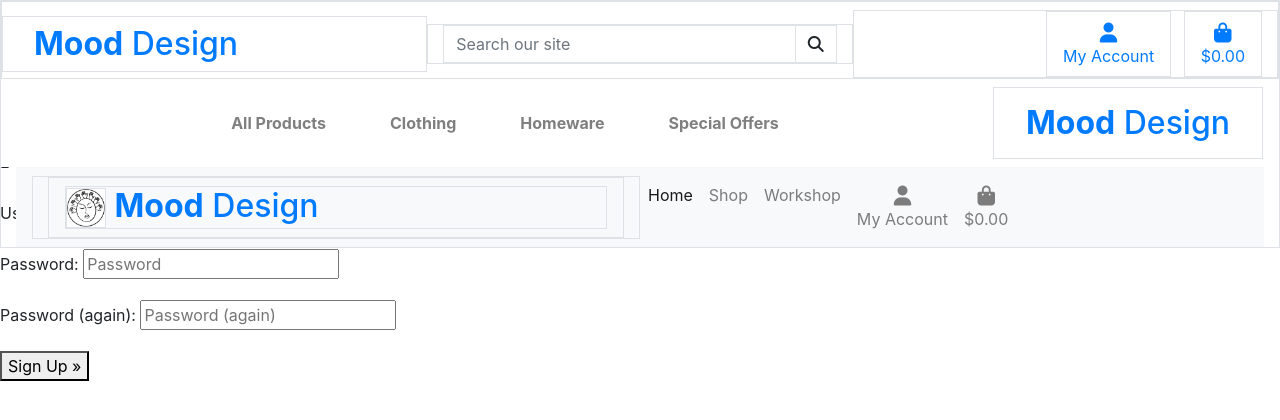
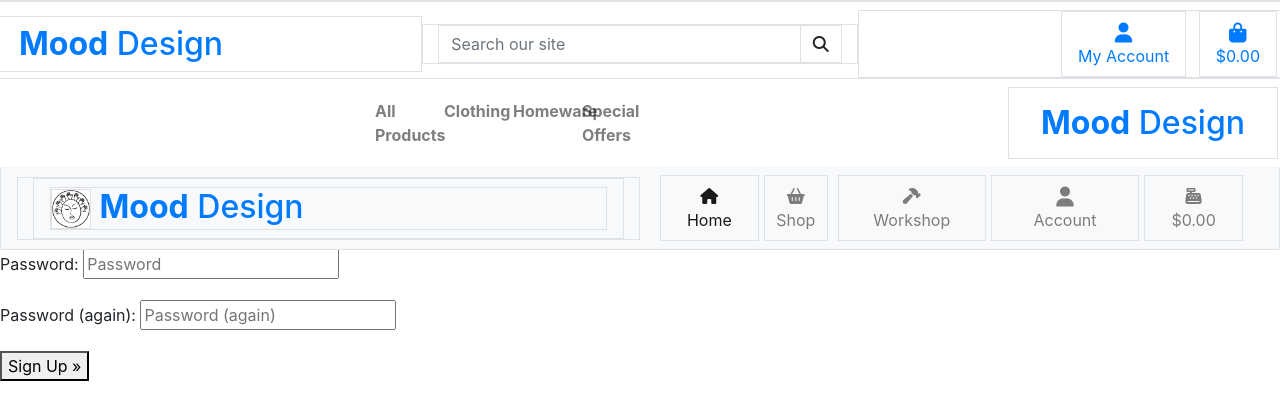
Before and after one commit to TomaszWoloszyn983/mood-design-gift-shop, a Django app: page /accounts/signup/ in a window 1280 px wide. Shown: the top 420 px of the page. Run offline with Django 3.2, Linux system fonts and the light colour scheme; some libraries are stand-ins or nearby versions.

Commit message:
Fix main-navbars buttons sizing

```diff
--- a/static/css/base.css
+++ b/static/css/base.css
@@ -54,6 +54,19 @@ html {
     margin: auto;
 }
 
+.navbar ul {
+    margin: auto;
+    width: 50vw;
+}
+
+.navbar ul li {
+    padding: 0;
+    text-align: center;
+    margin-right: 5px;
+    width: 5vw;
+}
+
+/* Home Page */
 
 .home-page-text {
     text-align: center;
--- a/templates/base.html
+++ b/templates/base.html
@@ -36,7 +36,7 @@
     </head>
 
     <body>
-        <header class="container-fluid fixed-top border">
+        <header class="container-fluid fixed-top px-0 border">
             <div class="row bg-white pt-lg-2 d-none d-lg-flex border">
                 <!-- Page Title -->
                 <div class="col-12 col-lg-4 my-auto py-1 py-lg-0 text-center text-lg-left border">
@@ -117,44 +117,65 @@
 
         <!-- Boostrap Navbar-->
             <div>
-                <nav class="navbar navbar-expand-lg navbar-light bg-light w-100">
+                <nav class="navbar navbar-expand-md navbar-light bg-light w-100">
                         <!-- <div class="col left">
                             <div class="col-2 col-md-2 d-sm-none mx-auto border">
                                 <img src="/media/logo.webp" class="logo-image">
                             </div>
                         </div> -->
-                        <div class="col-md-6 border">
+                    <div class="col-8 offset-2 col-md-6 offset-md-0 border">
                         <a href="{% url 'home' %}" class="nav-link main-logo-link border">
                             <h2 class="logo-font d-none d-sm-block text-black my-0 border">
                                 <img src="/media/logo.webp" class="logo-image border">
                                 <strong>Mood</strong> Design
                             </h2>
-                                    <div class="col-2 col-md-2 d-sm-none mx-auto order-last border">
+                            <div class="col-2 col-md-2 d-sm-none px-0 mx-auto order-last border">
                                 <img src="/media/logo.webp" class="logo-image">
                             </div>
                         </a>
                     </div>
-                    <button class="navbar-toggler" type="button" data-toggle="collapse" data-target="#navbarSupportedContent" aria-controls="navbarSupportedContent" aria-expanded="false" aria-label="Toggle navigation">
-                         <span class="navbar-toggler-icon"></span>
+                    <div class="col-2 d-md-none"></div>
+
+                    <!-- Mobile navbar dropdown button -->
+                    <button class="col-2 navbar-toggler order-first" type="button" data-toggle="collapse" data-target="#navbarSupportedContent" aria-controls="navbarSupportedContent" aria-expanded="false" aria-label="Toggle navigation">
+                         <span class="navbar-toggler-icon left"></span>
                     </button>
 
-                    <div class="collapse navbar-collapse" id="navbarSupportedContent">
-                        <ul class="navbar-nav mr-auto">
-                            <li class="nav-item active">
-                                <a class="nav-link" href="#">Home <span class="sr-only">(current)</span></a>
+                    <!-- Navbar elements -->
+                    <div class="collapse navbar-collapse col-6 mx-auto" id="navbarSupportedContent">
+                        <ul class="navbar-nav row right">
+                            <li class="nav-item mx-auto col-2 px-0 active border">
+                                <a class="nav-link mx-auto px-0" href="#">
+                                    <div class="text-center">
+                                        <div>
+                                            <i class="fa-sharp fa-solid fa-house"></i>
+                                        </div>
+                                        <p class="my-0">Home</p>
+                                    </div>
+                                </a>
                             </li>
-                            <li class="nav-item">
-                                <a class="nav-link" href="#">Shop</a>
+                            <li class="nav-item border">
+                                <a class="nav-link mx-auto px-0" href="#">
+                                    <div class="text-center">
+                                        <div><i class="fa-solid fa-basket-shopping"></i></div>
+                                        <p class="my-0">Shop</p>
+                                    </div>
+                                </a>
                             </li>
-                            <li>
-                                <a class="nav-link" href="#">Workshop</a>
+                            <li class="nav-item mx-auto col-3 px-1 border">
+                                <a class="nav-link mx-auto px-0" href="#">
+                                    <div class="text-center">
+                                        <div><i class="fa-solid fa-hammer"></i></div>
+                                        <p class="my-0">Workshop</p>
+                                    </div>
+                                </a>
                             </li>
-                            <li class="nav-item dropdown">
+                            <li class="nav-item dropdown px-0 col-3 border">
                             <!-- Account  -->
-                                <a class="text-black nav-link" href="#" id="user-options" data-toggle="dropdown" aria-haspopup="true" aria-expanded="false">
+                                <a class="text-black nav-link px-0" href="#" id="user-options" data-toggle="dropdown" aria-haspopup="true" aria-expanded="false">
                                     <div class="text-center">
                                         <div><i class="fas fa-user fa-lg"></i></div>
-                                        <p class="my-0">My Account</p>
+                                        <p class="my-0">Account</p>
                                     </div>
                                 </a>
                                 <div class="dropdown-menu border-0" aria-labelledby="user-options">
@@ -170,10 +191,11 @@
                                     {% endif %}
                                 </div>
                             </li>
-                            <li>
-                                <a class="{% if grand_total %}text-info font-weight-bold{% else %}text-black{% endif %} nav-link" href="">
+                            <!-- Shopping Basket -->
+                            <li class="nav-item px-0 col-2 border">
+                                <a class="{% if grand_total %}text-info font-weight-bold{% else %}text-black{% endif %} nav-link px-0" href="">
                                     <div class="text-center">
-                                        <div><i class="fas fa-shopping-bag fa-lg"></i></div>
+                                        <div><i class="fa-solid fa-cash-register"></i></div>
                                         <p class="my-0">
                                             {% if grand_total %}
                                                 ${{ grand_total|floatformat:2 }}
@@ -183,15 +205,6 @@
                                         </p>
                                     </div>
                                 </a>
-                            </li>
-                            <!-- Basket -->
-                            <li>
-                                <div class="dropdown-menu" aria-labelledby="navbarDropdown">
-                                    <a class="dropdown-item" href="#">Action</a>
-                                    <a class="dropdown-item" href="#">Another action</a>
-                                    <div class="dropdown-divider"></div>
-                                    <a class="dropdown-item" href="#">Something else here</a>
-                                </div>
                             </li>
                         </ul>
                     </div>
```
Lines whose indentation alone changed are shown as unchanged.
